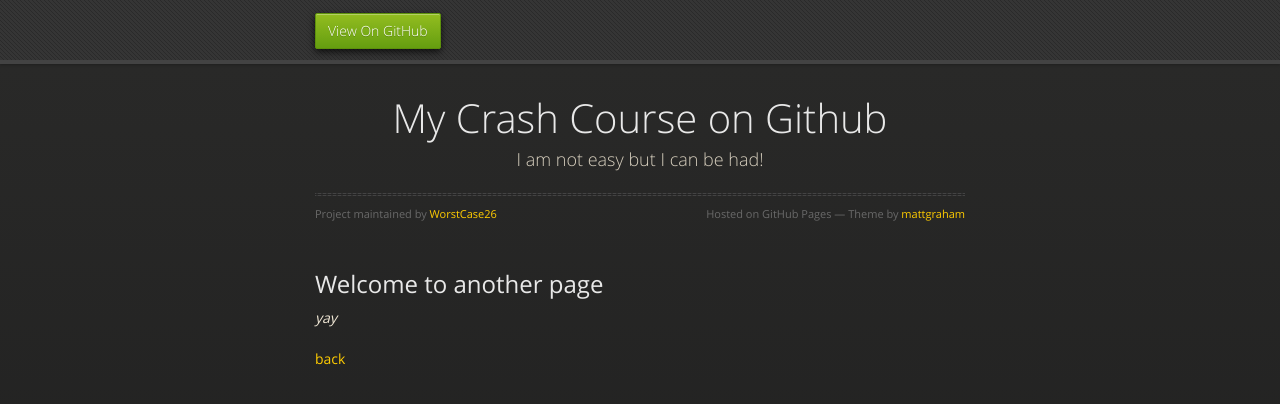
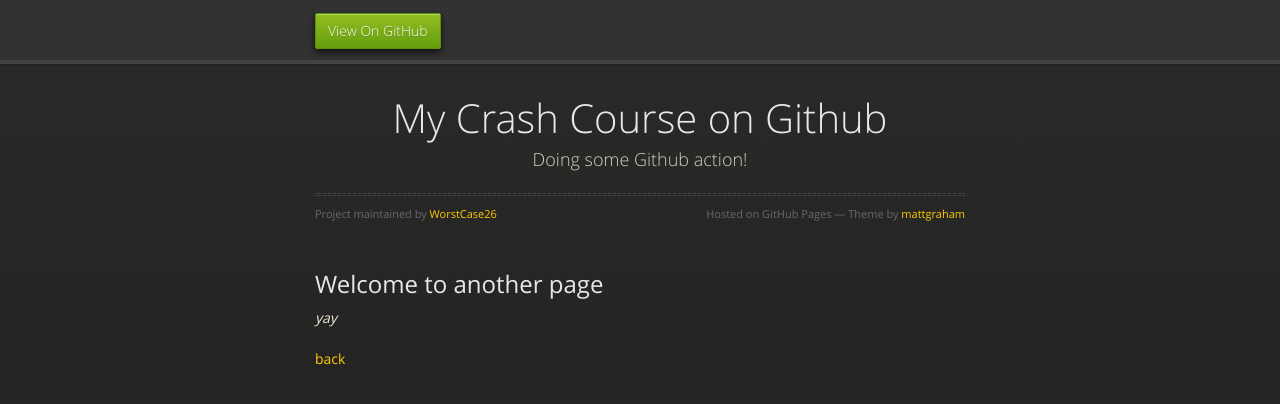
Before and after one commit to WorstCase26/WorstCase26.github.io, a Jekyll site: the page built from another-page.md, in a window 1280 px wide. Shown: the top 404 px of the page. Built offline with Jekyll 4.4.1, drawn with Linux system fonts in a browser that asks for light colours; our own code applies the rules of GitHub Pages for plain Markdown files.

Commit message:
Update _config.yml

```diff
--- a/_config.yml
+++ b/_config.yml
@@ -1,5 +1,5 @@
 title: My Crash Course on Github
-description: I am not easy but I can be had!
+description: Doing some Github action!
 show_downloads: false
 google_analytics:
 theme: jekyll-theme-midnight
```
